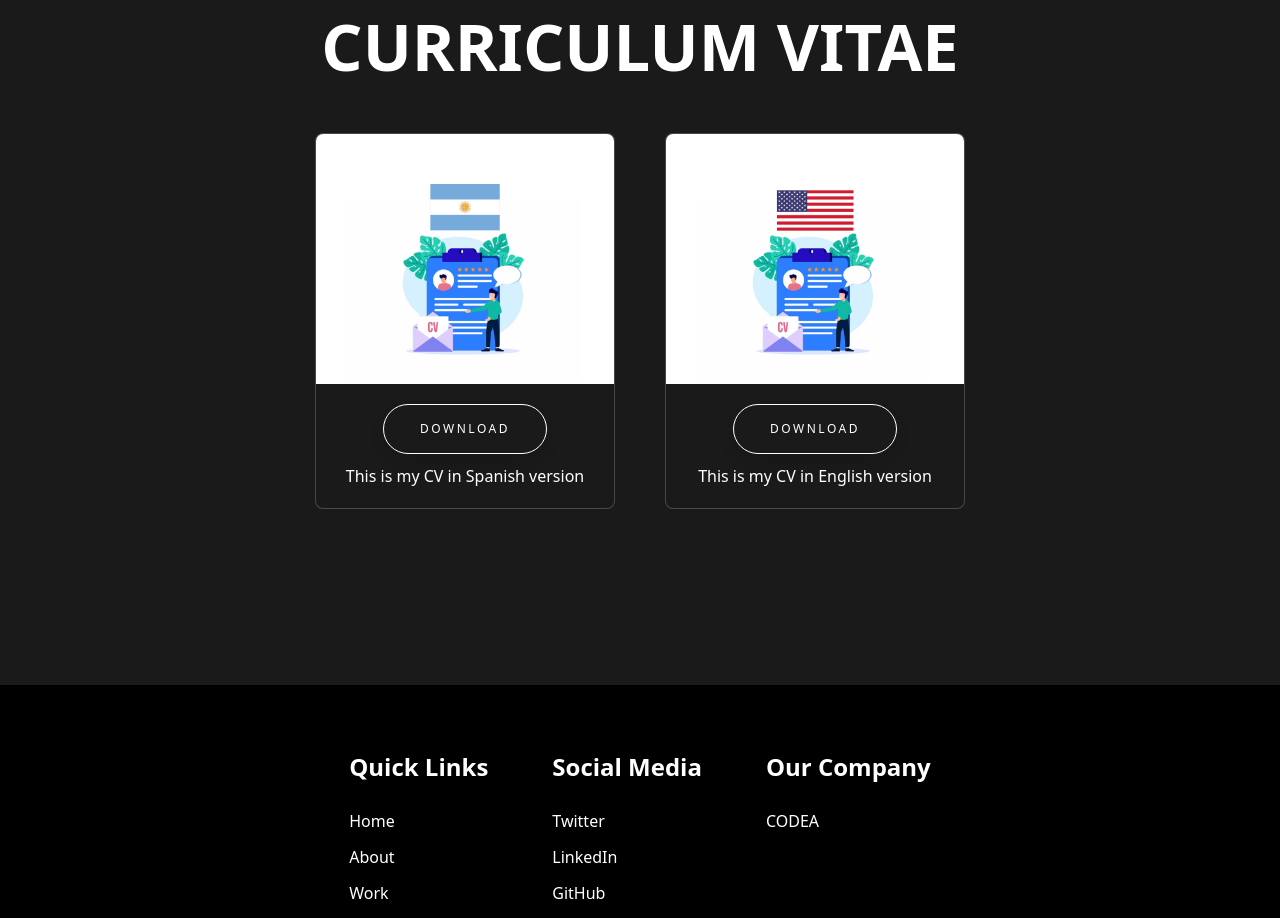
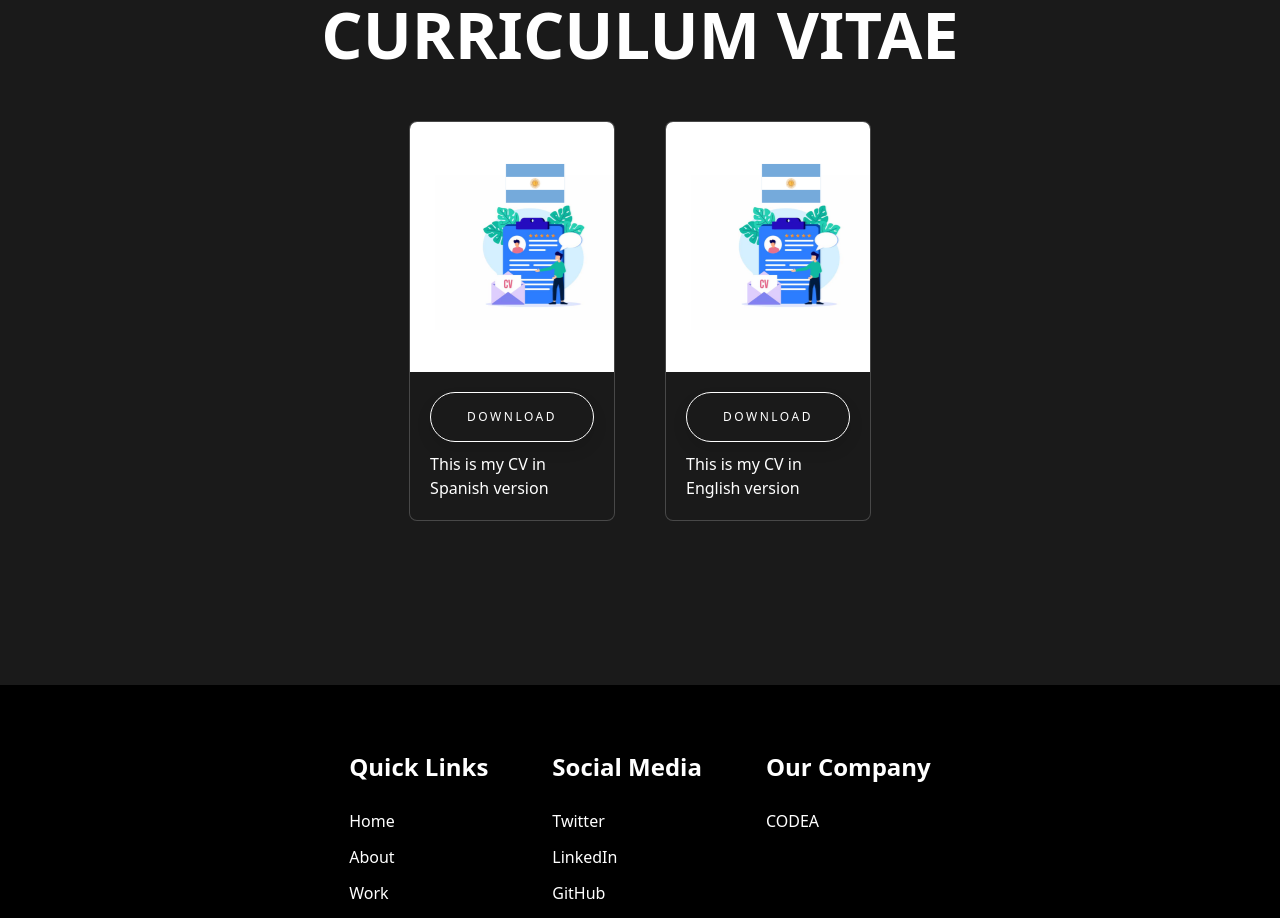
Before and after one commit to Alvaro-gonzalez05/Porfolio-nuevo-LM, a React (Vite) app: page / in a window 1280 px wide. Shown: the part 4700-5618 px from the top of the page. Built offline with nearby package versions, Linux system fonts and the light colour scheme.

Commit message:
animacioness

```diff
--- a/src/pages/cvu.tsx
+++ b/src/pages/cvu.tsx
@@ -1,13 +1,14 @@
 import styles from "../statics/cvu.module.css";
 import cvSpanish from "../assets/cvespañol.pdf";
 import cvEnglish from "../assets/cvingles.pdf";
+import { Slide } from "react-awesome-reveal";
 export default function CVU() {
   return (
     <div className={styles.CVU} id="section-cvu">
       <h1 className={styles.titulo2}>CURRICULUM VITAE</h1>
 
       <div className={styles.container1} id="certificados1">
-        <div className={styles.card}>
+        <Slide direction="left"><div className={styles.card}>
           <div className={styles.card__image1}></div>
           <div className={styles.card__content}>
             <a href={cvSpanish} download="LuciaMirandacvSpanish">
@@ -15,9 +16,9 @@
             </a>
             <p className={styles.card__describe}>This is my CV in Spanish version</p>
           </div>
-        </div>
+        </div></Slide>
 
-        <div className={styles.card}>
+        <Slide direction="right"><div className={styles.card}>
           <div className={styles.card__image1}></div>
           <div className={styles.card__content}>
             <a href={cvEnglish} download="LuciaMirandacvEnglish">
@@ -25,7 +26,7 @@
             </a>
             <p className={styles.card__describe}>This is my CV in English version</p>
           </div>
-        </div>
+        </div></Slide>
       </div>
 
 
```
